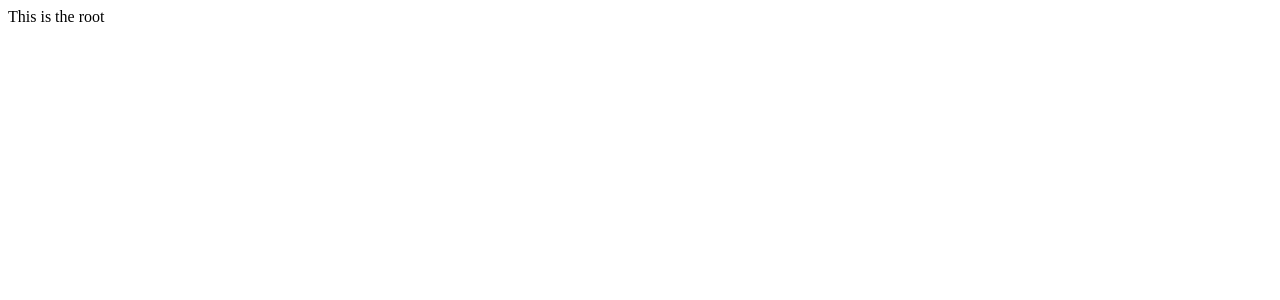
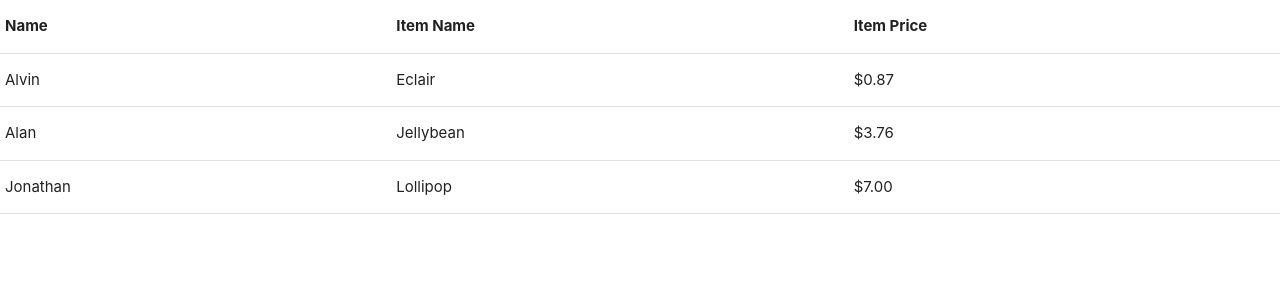
Before and after one commit to E-Huynh/hockey-stats-tracker, a React (Create React App) app: page / in a window 1280 px wide. Shown: the top 300 px of the page. Built offline with nearby package versions, Linux system fonts and the light colour scheme.

Commit message:
Added materialize and created table components

```diff
--- a/public/index.html
+++ b/public/index.html
@@ -24,12 +24,16 @@
       work correctly both with client-side routing and a non-root public URL.
       Learn how to configure a non-root public URL by running `npm run build`.
     -->
+    <!-- Compiled and minified CSS -->
+    <link rel="stylesheet" href="https://cdnjs.cloudflare.com/ajax/libs/materialize/1.0.0/css/materialize.min.css">
+
+    <!-- Compiled and minified JavaScript -->
+    <script src="https://cdnjs.cloudflare.com/ajax/libs/materialize/1.0.0/js/materialize.min.js"></script>
     <title>React App</title>
   </head>
   <body>
     <noscript>You need to enable JavaScript to run this app.</noscript>
     <div id="root"></div>
-    This is the root
     <!--
       This HTML file is a template.
       If you open it directly in the browser, you will see an empty page.
--- a/src/App.js
+++ b/src/App.js
@@ -1,7 +1,8 @@
 import React from "react";
+import Table from "./components/table";
 
 function App() {
-  return null;
+  return <Table />;
 }
 
 export default App;
--- /dev/null
+++ b/src/components/table.js
@@ -0,0 +1,34 @@
+import React from "react";
+
+function Table() {
+    return (
+        <table>
+            <thead>
+                <tr>
+                    <th>Name</th>
+                    <th>Item Name</th>
+                    <th>Item Price</th>
+                </tr>
+            </thead>
+            <tbody>
+                <tr>
+                    <td>Alvin</td>
+                    <td>Eclair</td>
+                    <td>$0.87</td>
+                </tr>
+                <tr>
+                    <td>Alan</td>
+                    <td>Jellybean</td>
+                    <td>$3.76</td>
+                </tr>
+                <tr>
+                    <td>Jonathan</td>
+                    <td>Lollipop</td>
+                    <td>$7.00</td>
+                </tr>
+            </tbody>
+        </table>
+    )
+}
+
+export default Table;
```
